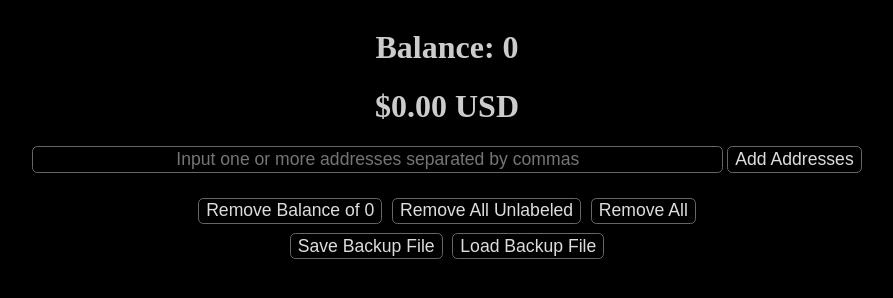
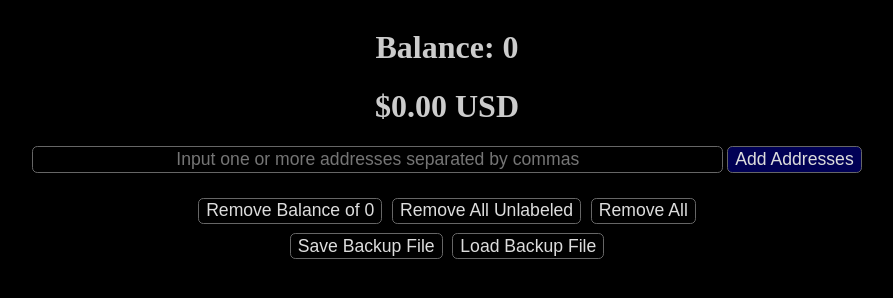
Before and after one commit to matrm/bitcoin-address-watcher, a plain HTML site: page index.html in a window 1280 px wide. In both pictures the pointer is over the input "Add Addresses". Shown: the whole page, without its empty margins (193-1086 px from the left). Drawn offline with Linux system fonts and the light colour scheme.

Commit message:
Button hover color.

```diff
--- a/index.html
+++ b/index.html
@@ -521,6 +521,10 @@
 			cursor: pointer;
 		}
 
+		.labelInputButton:hover {
+			background-color: #005;
+		}
+
 		.bottomButton {
 			margin: 0.5em 0.16em 0;
 		}
```
